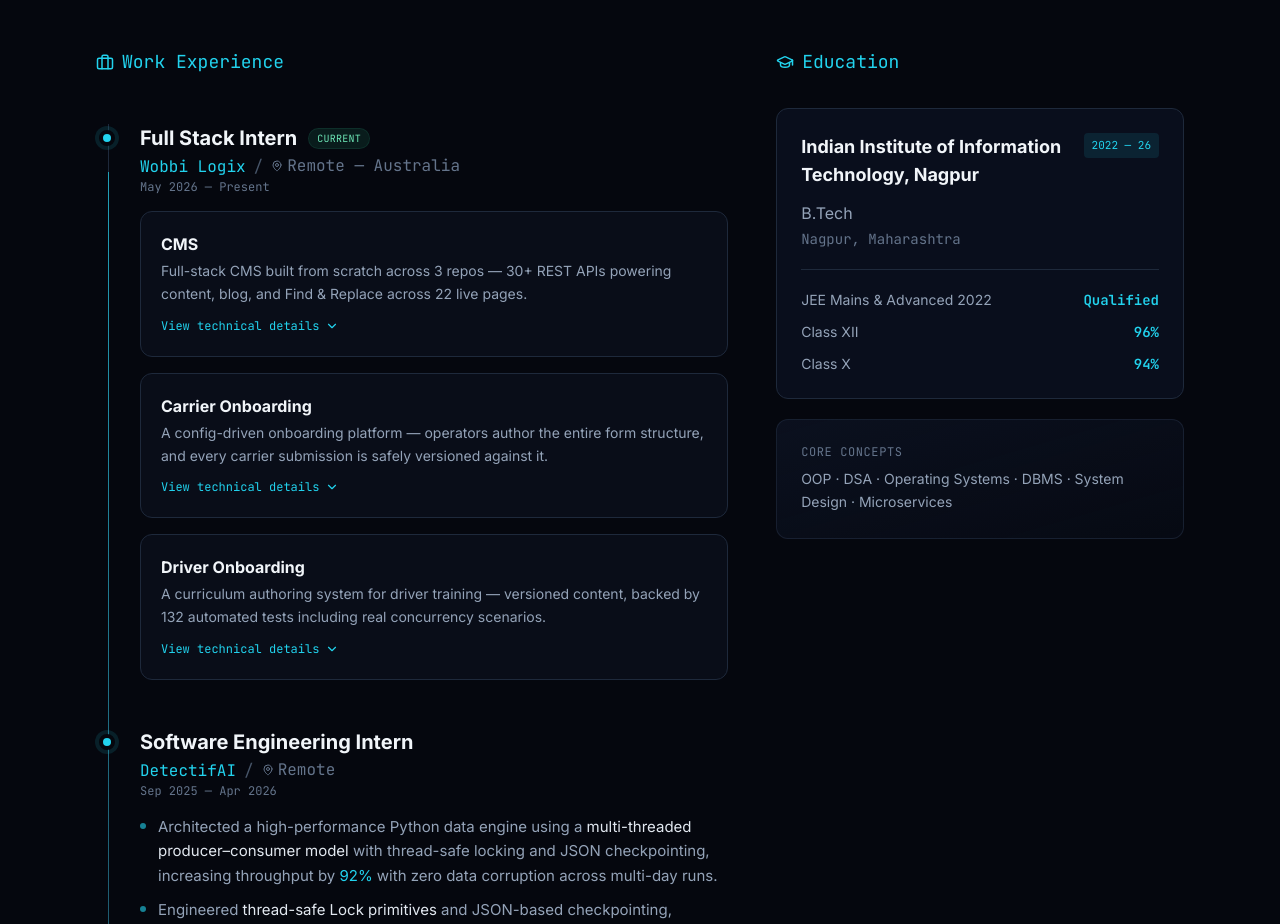
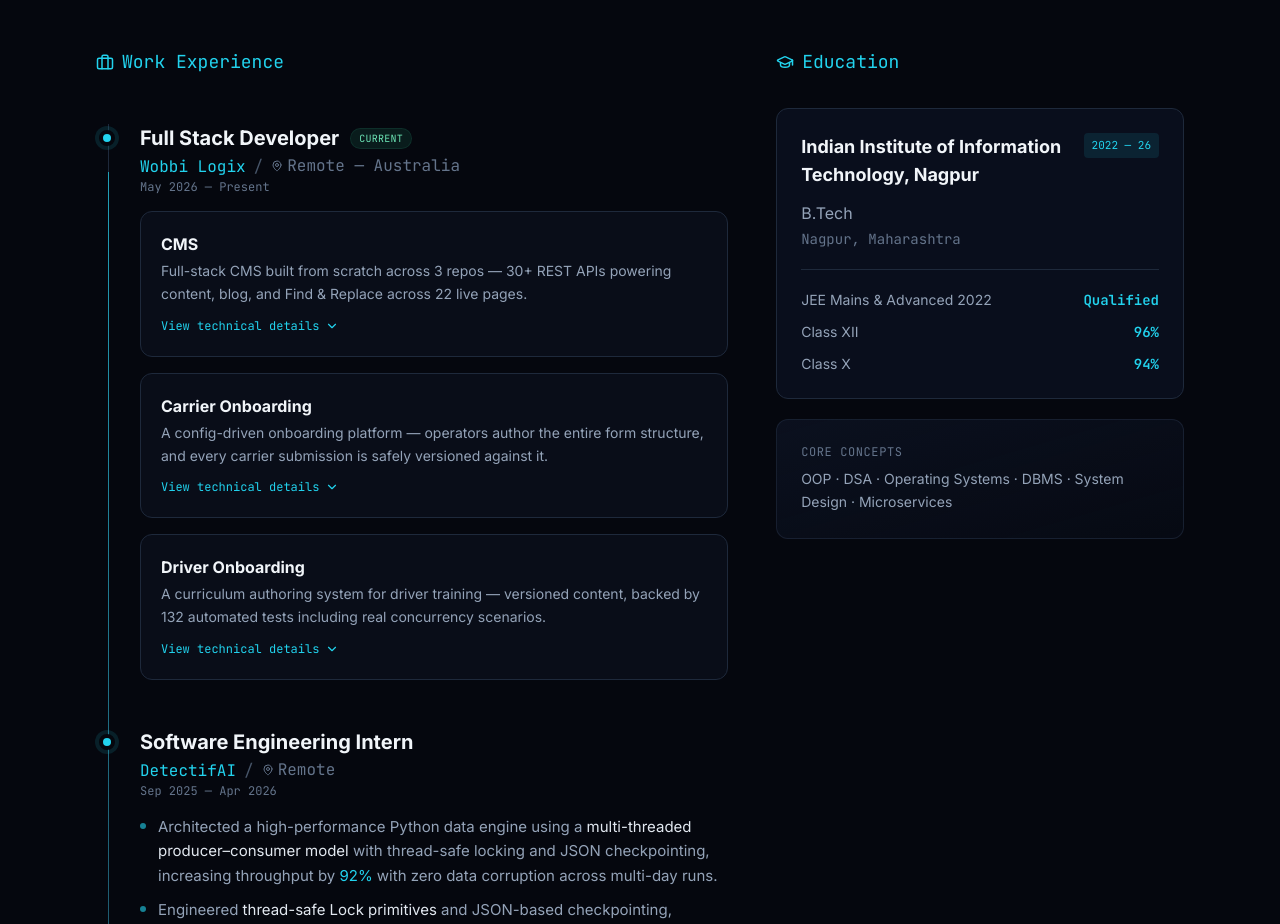
Before and after one commit to pyansu07/portfolio_v2, a React (Vite) app: page / in a window 1280 px wide. Shown: the part 1027-1951 px from the top of the page. Built offline with nearby package versions, Linux system fonts and the light colour scheme.

Commit message:
Update About.tsx

```diff
--- a/src/components/About.tsx
+++ b/src/components/About.tsx
@@ -145,7 +145,7 @@ const hrLogixProjects: Project[] = [
 
 const experiences: Experience[] = [
   {
-    role: 'Full Stack Intern',
+    role: 'Full Stack Developer',
     company: 'Wobbi Logix',
     location: 'Remote — Australia',
     period: 'May 2026 — Present',
```
